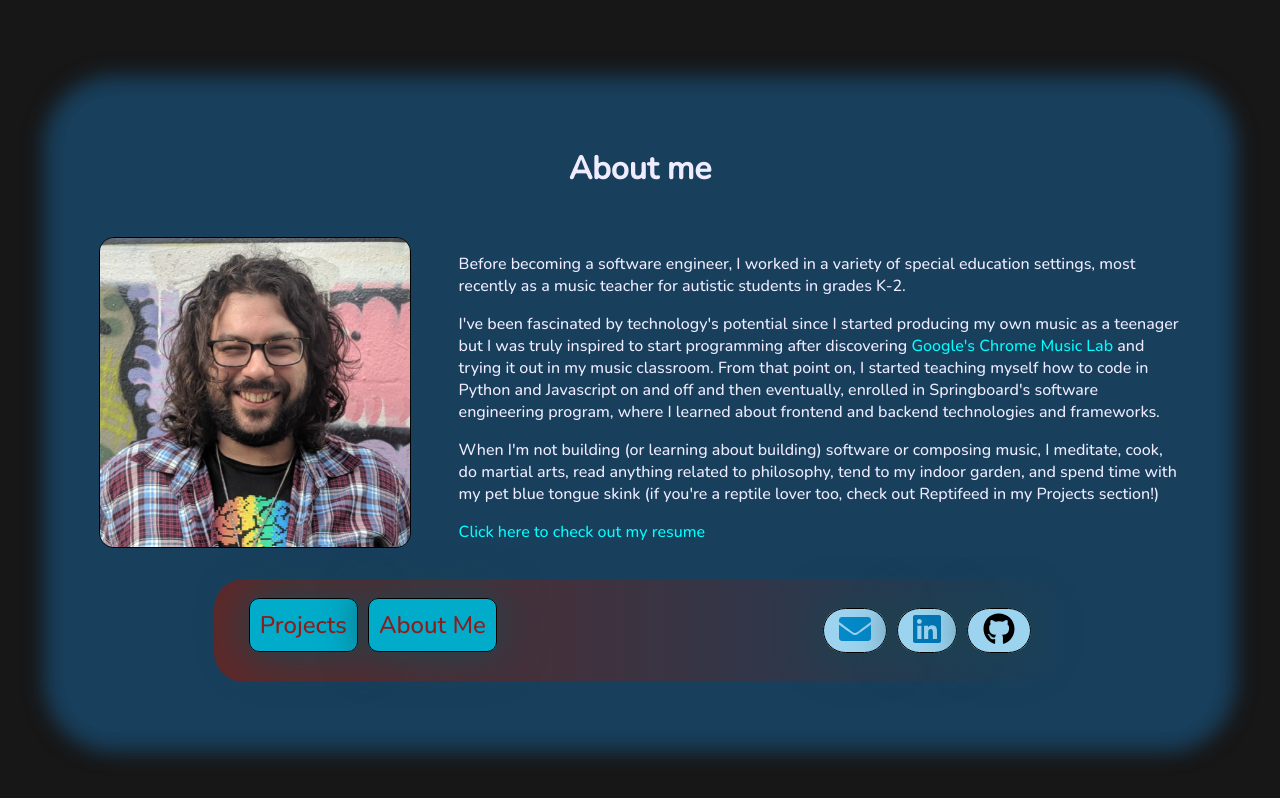
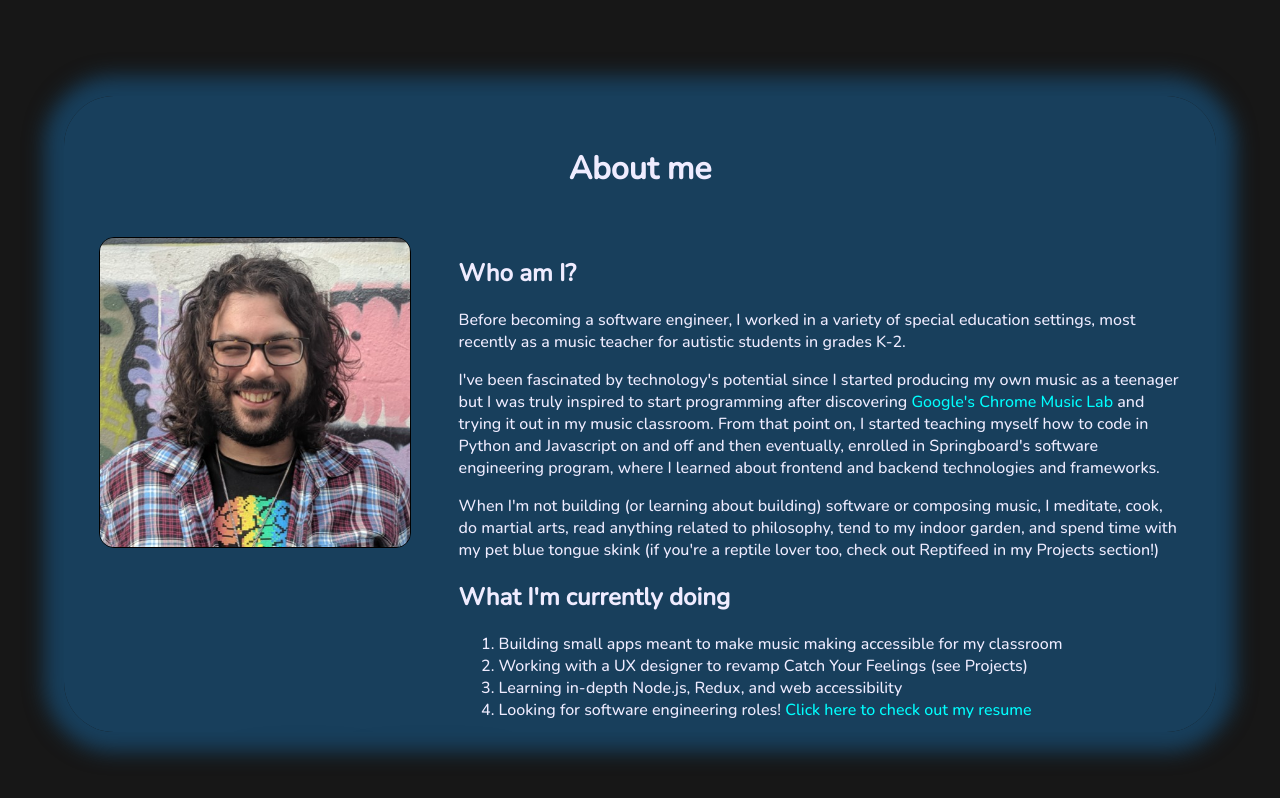
Before and after one commit to Adam-Thometz/Portfolio, a React (Create React App) app: page /about-me in a window 1280 px wide. Shown: the top 798 px of the page. Built offline with nearby package versions, Linux system fonts and the light colour scheme.

Commit message:
edited about me

```diff
--- a/src/about-me/AboutMe.js
+++ b/src/about-me/AboutMe.js
@@ -13,10 +13,17 @@ const AboutMe = () => {
           <img src={me} alt="A light-skinned man with long curly hair and a beard wearing glasses, smiling, wearing a blue and red plaid shirt, and a black shirt with a rainbow-colored 8-bit brain on it with bright graffiti in the background" tabIndex={0}/>
         </div>
         <div className="AboutMe-text" tabIndex={0}>
+          <h2>Who am I?</h2>
           <p>Before becoming a software engineer, I worked in a variety of special education settings, most recently as a music teacher for autistic students in grades K-2.</p>
           <p>I've been fascinated by technology's potential since I started producing my own music as a teenager but I was truly inspired to start programming after discovering <Link to="#" onClick={() => window.open("https://musiclab.chromeexperiments.com")}>Google's Chrome Music Lab</Link> and trying it out in my music classroom. From that point on, I started teaching myself how to code in Python and Javascript on and off and then eventually, enrolled in Springboard's software engineering program, where I learned about frontend and backend technologies and frameworks.</p>
           <p>When I'm not building (or learning about building) software or composing music, I meditate, cook, do martial arts, read anything related to philosophy, tend to my indoor garden, and spend time with my pet blue tongue skink (if you're a reptile lover too, check out Reptifeed in my Projects section!)</p>
-          <Link to="#" onClick={() => window.open("https://resume.creddle.io/resume/o9lpco7gae")}>Click here to check out my resume</Link>
+          <h2>What I'm currently doing</h2>
+          <ol>
+            <li>Building small apps meant to make music making accessible for my classroom</li>
+            <li>Working with a UX designer to revamp Catch Your Feelings (see Projects)</li>
+            <li>Learning in-depth Node.js, Redux, and web accessibility</li>
+            <li>Looking for software engineering roles! <Link to="#" onClick={() => window.open("https://resume.creddle.io/resume/o9lpco7gae")}>Click here to check out my resume</Link></li>
+          </ol>
         </div>
       </div>
       <NavContact />
--- a/src/intro/Intro.js
+++ b/src/intro/Intro.js
@@ -18,7 +18,7 @@ const Intro = () => {
       <div className="Intro-header-animation-container">
         <div className="Intro-header" tabIndex={0}>
           <h1>Hello! My name is Adam Thometz</h1>
-          <h2>I am a software engineer specializing in full-stack development and accessibility based in NYC.</h2>
+          <h2>I am a software engineer specializing in full-stack web development based in NYC.</h2>
         </div>
         <div className="Intro-animation" tabIndex={-1}>
           <Lottie options={defaultOptions} width={400} height={300} />
```
